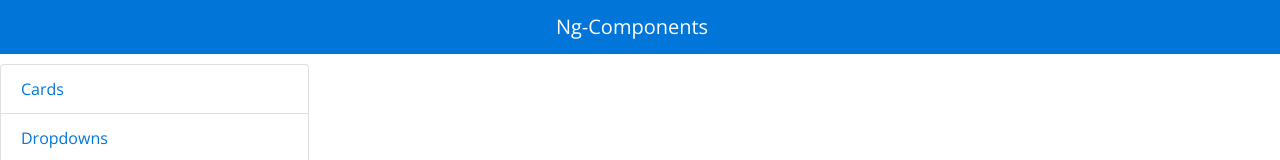
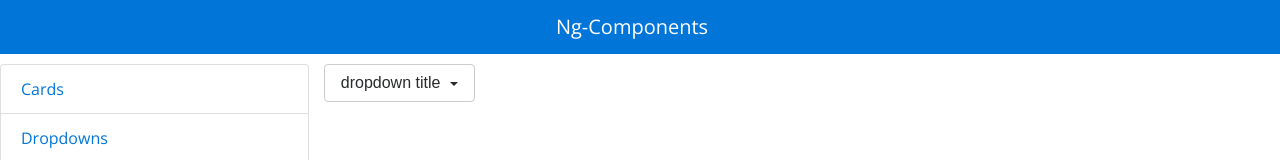
Before and after one commit to shweta786/Angular-Components, an Angular app: page /dropdowns in a window 1280 px wide. Before the commit this address led to /. Shown: the top 160 px of the page. Built offline with nearby package versions, Linux system fonts and the light colour scheme.

Commit message:
edit and commit

```diff
--- a/src/app/app-routing.module.ts
+++ b/src/app/app-routing.module.ts
@@ -1,11 +1,12 @@
 import { NgModule } from '@angular/core';
 import { RouterModule, Routes } from '@angular/router';
 import { CardsComponent } from './cards/cards.component';
+import { DropdownComponent } from './dropdown/dropdown.component';
 
 const routes: Routes = [
   { path: '', component: CardsComponent },
   { path: 'cards',  component: CardsComponent },
-
+  { path: 'dropdowns',  component: DropdownComponent },
 ];
 
 @NgModule({
--- a/src/app/app.component.html
+++ b/src/app/app.component.html
@@ -8,7 +8,7 @@
   <div class="col-sm-3">
       <ul class="list-group">
           <li class="list-group-item"> <a href="/cards">Cards</a> </li>
-          <li class="list-group-item"> <a href="#">Dropdowns</a> </li>
+          <li class="list-group-item"> <a href="/dropdowns">Dropdowns</a> </li>
           <li class="list-group-item"> <a href="#">Buttons</a> </li>
           <li class="list-group-item"> <a href="#">Alerts</a> </li>
       </ul>
--- a/src/app/app.module.ts
+++ b/src/app/app.module.ts
@@ -5,13 +5,17 @@ import { AppRoutingModule } from './app-routing.module';
 import { AppComponent } from './app.component';
 import { CardsComponent } from './cards/cards.component';
 import { NgCardsComponent } from './ng-cards/ng-cards.component';
+import { NgDropdownComponent } from './ng-dropdown/ng-dropdown.component';
+import { DropdownComponent } from './dropdown/dropdown.component';
 
 
 @NgModule({
   declarations: [
     AppComponent,
     CardsComponent,
-    NgCardsComponent
+    NgCardsComponent,
+    NgDropdownComponent,
+    DropdownComponent
   ],
   imports: [
     BrowserModule,
--- /dev/null
+++ b/src/app/dropdown/dropdown.component.html
@@ -0,0 +1,8 @@
+<app-ng-dropdown
+  [title] = "title"
+  [ac1] = "ac1"
+  [ac2] = "ac2"
+  [ac3] = "ac3"
+>
+
+</app-ng-dropdown>
--- /dev/null
+++ b/src/app/dropdown/dropdown.component.ts
@@ -0,0 +1,20 @@
+import { Component, OnInit } from '@angular/core';
+
+@Component({
+  selector: 'app-dropdown',
+  templateUrl: './dropdown.component.html',
+  styleUrls: ['./dropdown.component.css']
+})
+export class DropdownComponent implements OnInit {
+
+  constructor() { }
+
+  ngOnInit() {
+  }
+
+  public title = "dropdown title";
+  public ac1 = "action one";
+  public ac2 = "action two";
+  public ac3 = "action three";
+
+}
--- /dev/null
+++ b/src/app/ng-dropdown/ng-dropdown.component.html
@@ -0,0 +1,11 @@
+<div class="dropdown">
+  <button class="btn btn-secondary dropdown-toggle" type="button" id="dropdownMenuButton" data-toggle="dropdown" aria-haspopup="true"
+    aria-expanded="false">
+    {{title}}
+  </button>
+  <div class="dropdown-menu" aria-labelledby="dropdownMenuButton">
+    <a class="dropdown-item" href="#">{{ac1}}</a>
+    <a class="dropdown-item" href="#">{{ac2}}</a>
+    <a class="dropdown-item" href="#">{{ac3}}</a>
+  </div>
+</div>
--- /dev/null
+++ b/src/app/ng-dropdown/ng-dropdown.component.ts
@@ -0,0 +1,19 @@
+import { Component, OnInit,Input } from '@angular/core';
+
+@Component({
+  selector: 'app-ng-dropdown',
+  templateUrl: './ng-dropdown.component.html',
+  styleUrls: ['./ng-dropdown.component.css']
+})
+export class NgDropdownComponent implements OnInit {
+
+  constructor() { }
+
+  ngOnInit() {
+  }
+
+  @Input() public title= '';
+  @Input() public ac1= '';
+  @Input() public ac2= '';
+  @Input() public ac3= '';
+}
```
Also changed, not shown: src/app/dropdown/dropdown.component.css (added), src/app/ng-dropdown/ng-dropdown.component.css (added), 2 other files (tests, documents, lock files or other folders).
